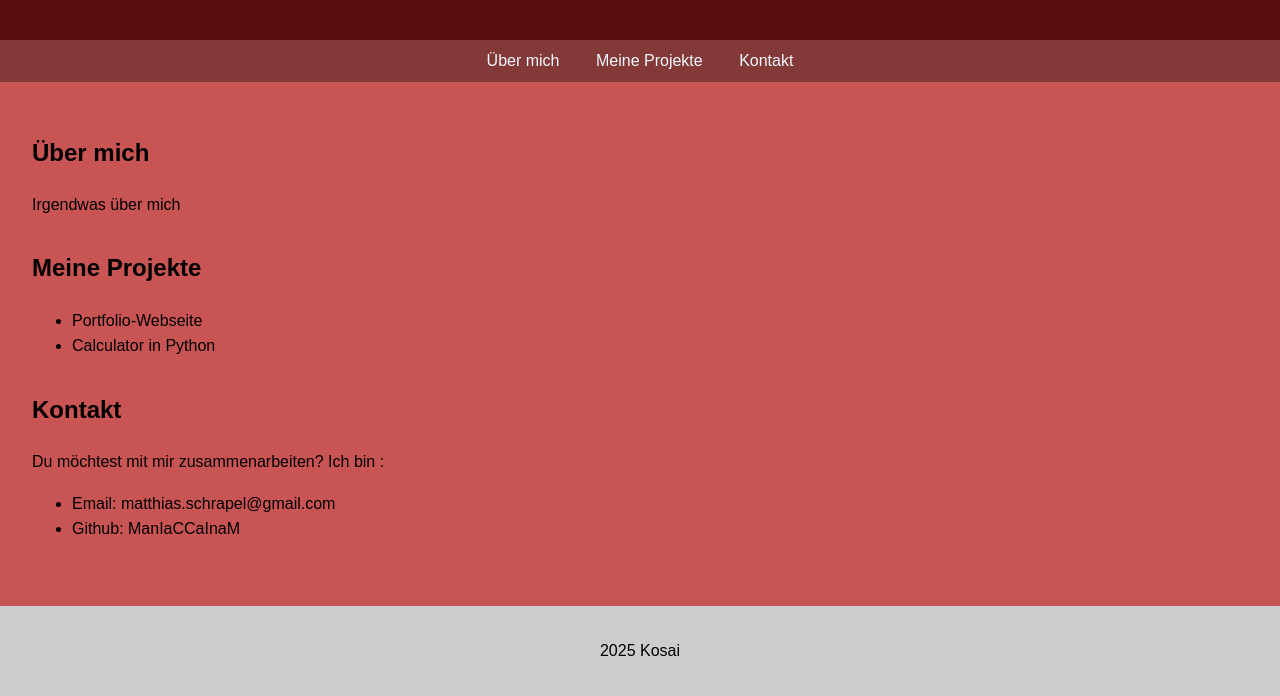
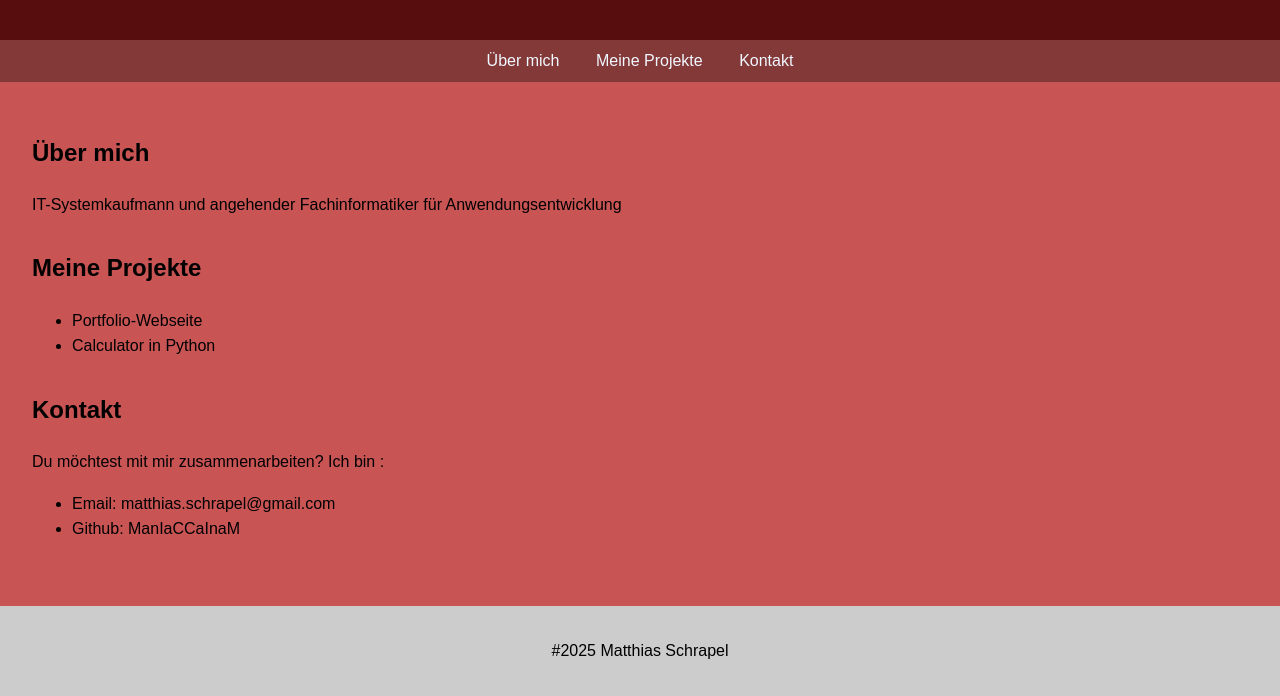
Before and after one commit to ManIaCCaInaM/portfolio, a plain HTML site: page index.html in a window 1280 px wide. Shown: the part 118-814 px from the top of the page. Drawn offline with Linux system fonts and the light colour scheme.

Commit message:
weitere anpassung

```diff
--- a/index.html
+++ b/index.html
@@ -23,7 +23,7 @@
     <main>
         <section id="about">
         <h2>Über mich</h2>
-        <p>Irgendwas über mich</p>
+        <p>IT-Systemkaufmann und angehender Fachinformatiker für Anwendungsentwicklung</p>
         </section>
 
         <section id="projects">
@@ -46,7 +46,7 @@
 
     </main>
 
-<footer> <p> 2025 Kosai</p></footer>
+<footer> <p>#2025 Matthias Schrapel</p></footer>
 
 </body>
 
```
